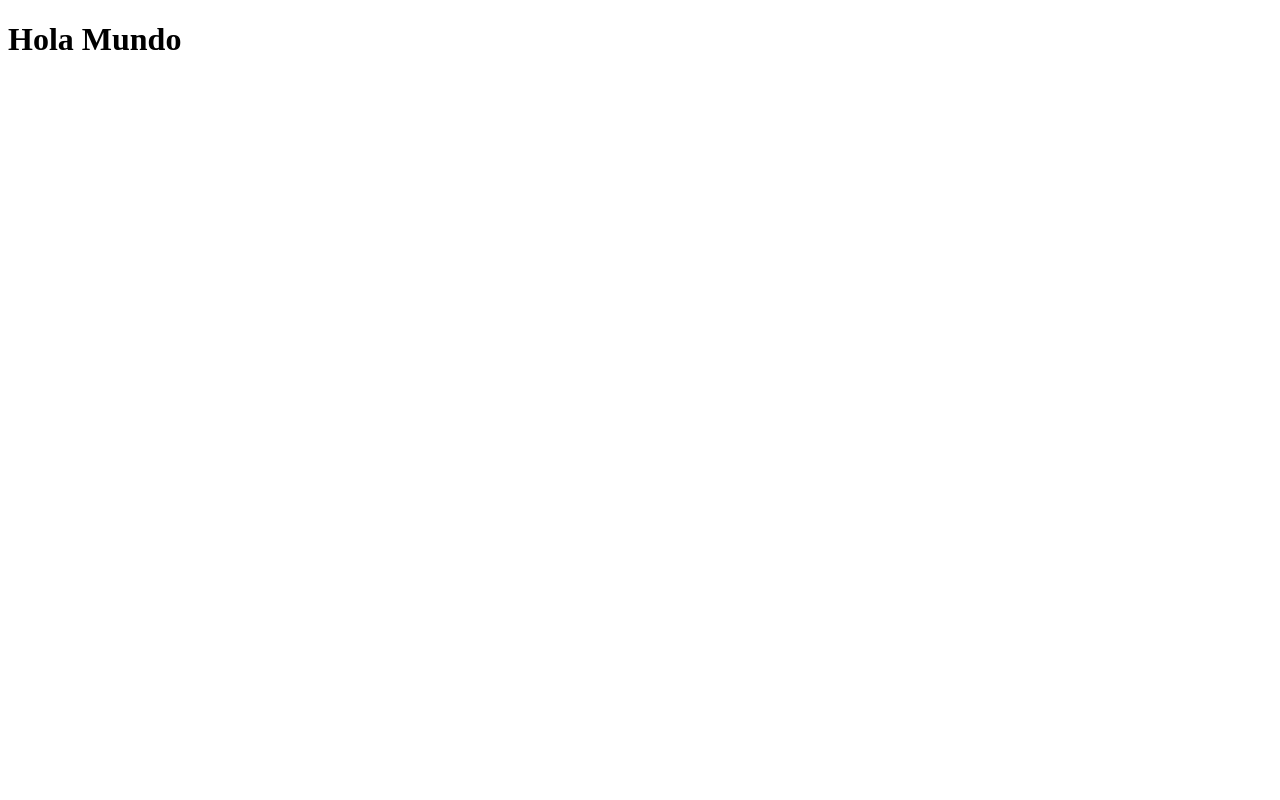
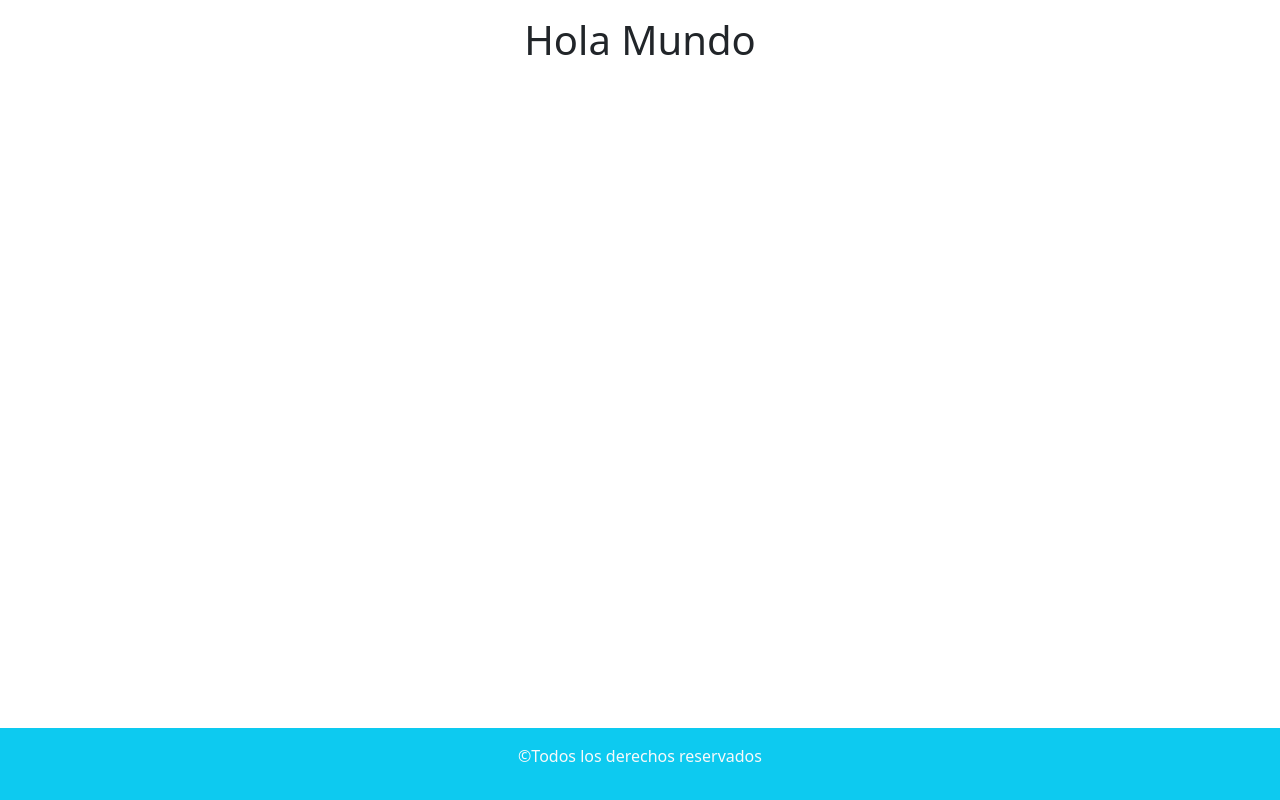
Before and after one commit to juanchiblanco/juanchiblanco-react-webClima, a React (Vite) app: page / in a window 1280 px wide. Built offline with nearby package versions, Linux system fonts and the light colour scheme.

Commit message:
agregue footer

```diff
--- a/src/App.jsx
+++ b/src/App.jsx
@@ -1,10 +1,16 @@
+import "bootstrap/dist/css/bootstrap.min.css";
+
 function App() {
-
   return (
     <>
-      <h1>Hola Mundo</h1>
+      <main className="container my-3">
+        <h1 className="text-center">Hola Mundo</h1>
+      </main>
+      <footer className="bg-info text-light text-center py-3">
+        <p>&copy;Todos los derechos reservados</p>
+      </footer>
     </>
-  )
+  );
 }
 
-export default App
+export default App;
--- a/src/index.css
+++ b/src/index.css
@@ -0,0 +1,7 @@
+#root{
+    min-height: 100vh;
+    display: flex;
+    flex-direction: column;
+}
+
+main{flex-grow: 1;}
```
